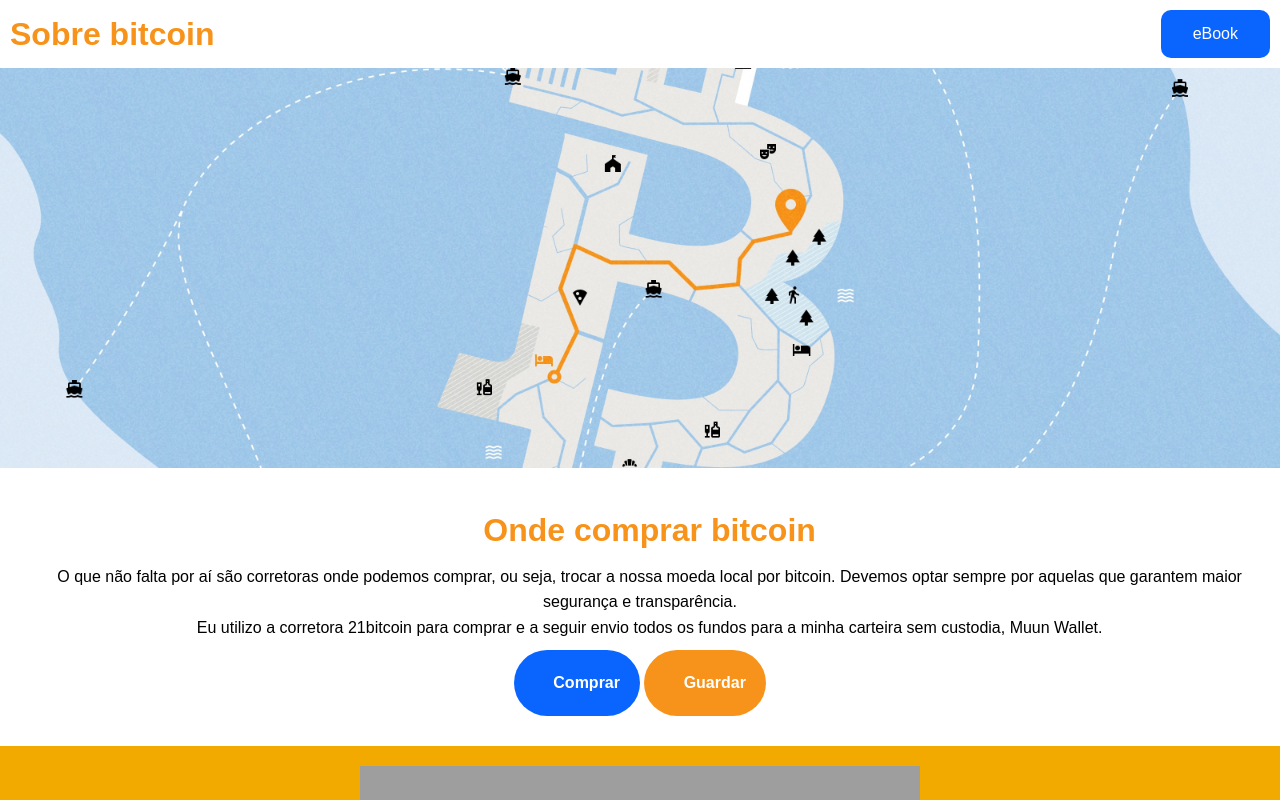
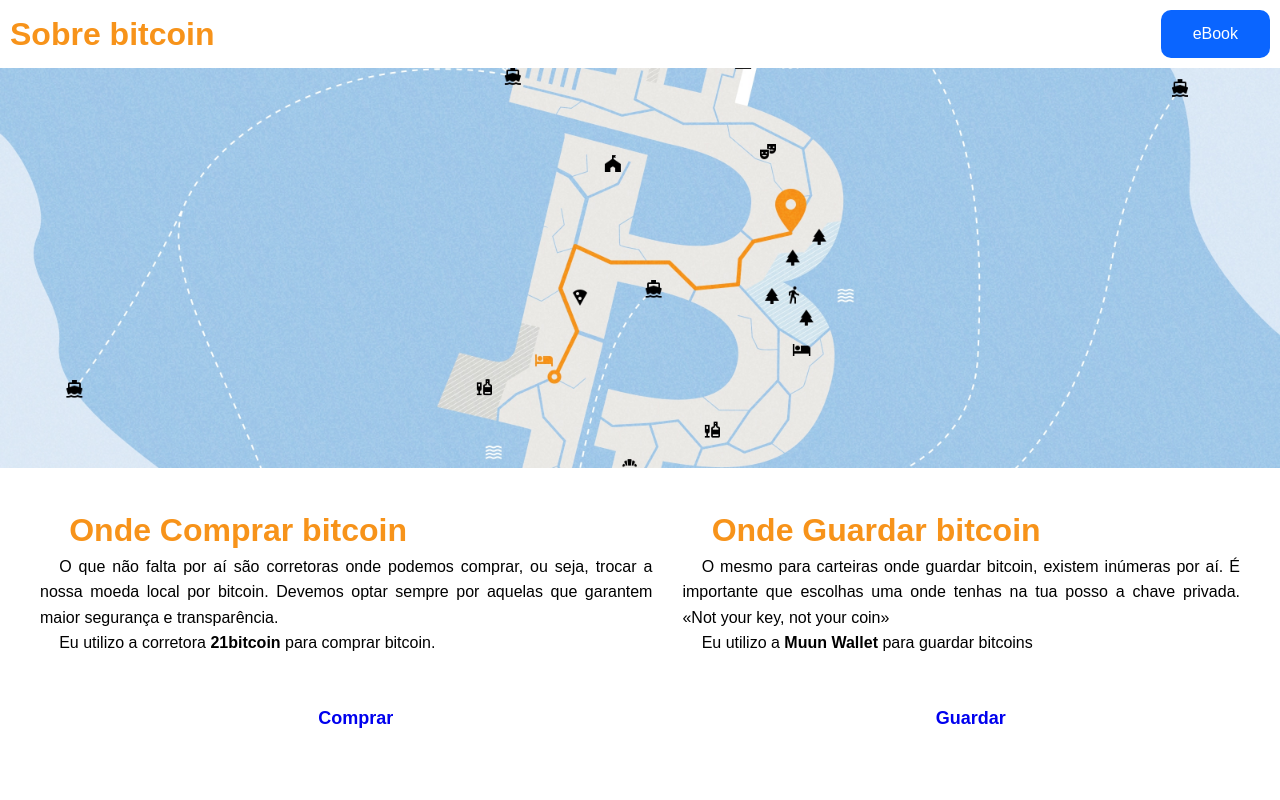
Before and after one commit to nonokomoto/bitcoin, a plain HTML site: page index.html in a window 1280 px wide. Shown: the top 800 px of the page. Drawn offline with Linux system fonts and the light colour scheme; grey boxes are pictures that could not be loaded; a web font is replaced by a local one.

Commit message:
Utilizar flex and grid

```diff
--- a/index.html
+++ b/index.html
@@ -8,7 +8,8 @@
     <link rel="shortcut icon" href="imagem/favicon/favicon.ico" type="image/x-icon">
     <link rel="stylesheet" href="style.css">
 </head>
-<body>
+<body><div class="container">
+
         <header>
             <div class="cabeca">
             <h1>Sobre bitcoin </h1>
@@ -20,11 +21,22 @@
               </div>
 
             <div class="apps">
-              <h1>Onde comprar bitcoin</h1>
+
+                  <div class="buy">
+                      <h1>Onde Comprar bitcoin</h1>
                             <p>O que não falta por aí são corretoras onde podemos comprar, ou seja, trocar a nossa moeda local por bitcoin. Devemos optar sempre por aquelas que garantem maior segurança e transparência.</p>
-                    <p>Eu utilizo a corretora 21bitcoin para comprar e a seguir envio todos os fundos para a minha carteira sem custodia, Muun Wallet.</p>
-                    <a href="https://21bitcoin.app/en/home" target="_blank" rel="external" class="compra">Comprar</a>
-                    <a href="https://muun.com/" target="_blank" rel="external" id="guardar">Guardar</a>
+                            <p>Eu utilizo a corretora <strong>21bitcoin</strong> para comprar bitcoin.</p>
+
+                            <a id="link" href="https://21bitcoin.app.link/invite/?code=6NAKW" target="_blank" rel="external" class="compra">Comprar</a>
+
+                  </div>
+
+            <div class="save">
+                <h1>Onde Guardar bitcoin</h1>
+                <p>O mesmo para carteiras onde guardar bitcoin, existem inúmeras por aí. É importante que escolhas uma onde tenhas na tua posso a chave privada. <q>Not your key, not your coin</q></p>
+                <p>Eu utilizo a <strong>Muun Wallet</strong> para guardar bitcoins</p>
+                <a id="link" href="https://muun.com/" target="_blank" rel="external" class="guardar">Guardar</a>
+            </div>
         </div>
            <div class="video">
             <iframe width="560" height="315" src="https://www.youtube-nocookie.com/embed/ietya5TbTus" title="YouTube video player" frameborder="0" allow="accelerometer; autoplay; clipboard-write; encrypted-media; gyroscope; picture-in-picture" allowfullscreen></iframe>
@@ -34,5 +46,6 @@
             <p>&copy; <script>document.write(new Date().getFullYear())</script> Todos direitos reservados| <a href="https://github.com/nonokomoto/" target="_blank">Ney Carvalho</a></p>
         </footer>
 
+</div>
 </body>
 </html>
--- a/style.css
+++ b/style.css
@@ -94,44 +94,76 @@ main .image > h1{
     text-align: center;
 }
 
+
 .apps{
-    padding: 30px;
+    margin: 40px;
     font-family: Arial, Helvetica, sans-serif;
     text-indent: 1.2em;
     line-height: 1.6em;
-    text-align: center;
+    text-align: justify;
+    display: flex;
+    gap: 30px;
+    justify-content: center;
+
    }
 
+   @media (max-width: 440px) {
+    .apps {
+      display: flex;
+      flex-wrap: wrap;
+    }
+}
+
+
 .apps h1{
-    padding: 20px;
-    text-align: center;
+    padding: 10px;
     font-family: var(--logo);
     color: var(--cor1);
 
 }
 
+.apps p{
+    text-align: justify;
+}
+
 .apps a{
     text-decoration: none;
+}
+
+.buy > a#link{
+    text-decoration: none;
     font-family: var(--h1);
+    margin: 50px;
     border-radius: 50px;
-    background-color: var(--cor3);
-    color: white;
-    padding: 20px;
-    margin-top: 10px;
-    display: inline-block;
+    display: grid;
     font-weight: bold;
+    text-align: center;
+    font-size: large;
+    font-family: var(--logo);
 }
-.apps a:hover{
-    background-color: var(--cor1);
+.save >a#link{
+        text-decoration: none;
+        font-family: var(--h1);
+        border-radius: 50px;
+        margin: 50px;
+        display: grid;
+        font-weight: bold;
+        text-align: center;
+        font-size: large;
+        font-family: var(--logo);
 
 }
 
-.apps #guardar{
+.save a#link:hover{
     background-color: var(--cor1);
+    color: white;
+
+
 }
+.buy a#link:hover{
+    background-color: var(--cor1);
+    color: white;
 
-.apps #guardar:hover{
-    background-color: var(--cor3);
 }
 .video{
     padding-top: 20px;
@@ -147,7 +179,7 @@ footer{
     grid-area: footer;
     background-color: var(--cor3);
     color: white;
-    padding: 10px;
+    padding: 30px;
     text-align: center;
     font-family: Arial, Helvetica, sans-serif;
 }
@@ -160,3 +192,11 @@ footer a{
 footer a:hover{
     color: var(--cor2);
 }
+
+.container{
+    display: grid;
+    grid-template-columns: 100%;
+    grid-template-rows: 1fr auto auto auto auto auto;
+    grid-template-areas: "header" "image" "apps" "video" "footer";
+
+}
```
Lines whose indentation alone changed are shown as unchanged.
